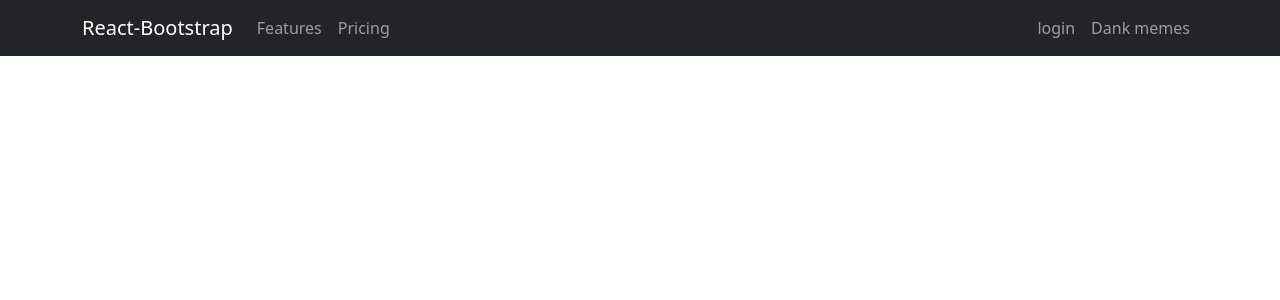
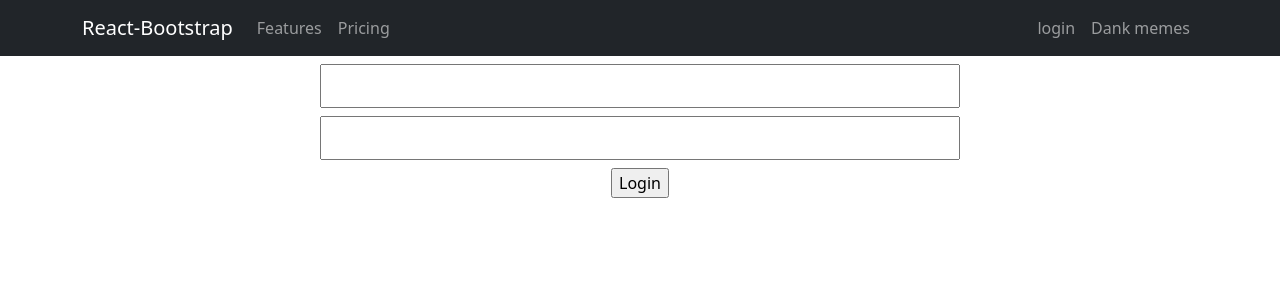
Before and after one commit to MdNadiruzzamanNibras/warehouse-management-website-client-side, a React (Create React App) app: page /login in a window 1280 px wide. Shown: the top 300 px of the page. Built offline with nearby package versions, Linux system fonts and the light colour scheme.

Commit message:
login from create

```diff
--- a/src/Pages/Login/Login/Login.js
+++ b/src/Pages/Login/Login/Login.js
@@ -8,9 +8,20 @@ const Login = () => {
         loading,
         error,
       ] = useSignInWithEmailAndPassword(auth);
+
+    const handleLogin =event=>{
+        event.preventDefault();
+        const email= event.target.email.value;
+        const password= event.target.password.value;
+        signInWithEmailAndPassword(email, password)
+    }
     return (
         <div>
-
+           <form onSubmit={handleLogin}>
+           <input type="text" name="email" id="" className='w-50 my-2 mx-auto py-2 d-block' />
+           <input type="password" name="password" id="" className='w-50 my-2 py-2 mx-auto d-block' />
+           <input type="submit" className='mx-auto d-block' value="Login" />
+           </form>
         </div>
     );
 };
```
